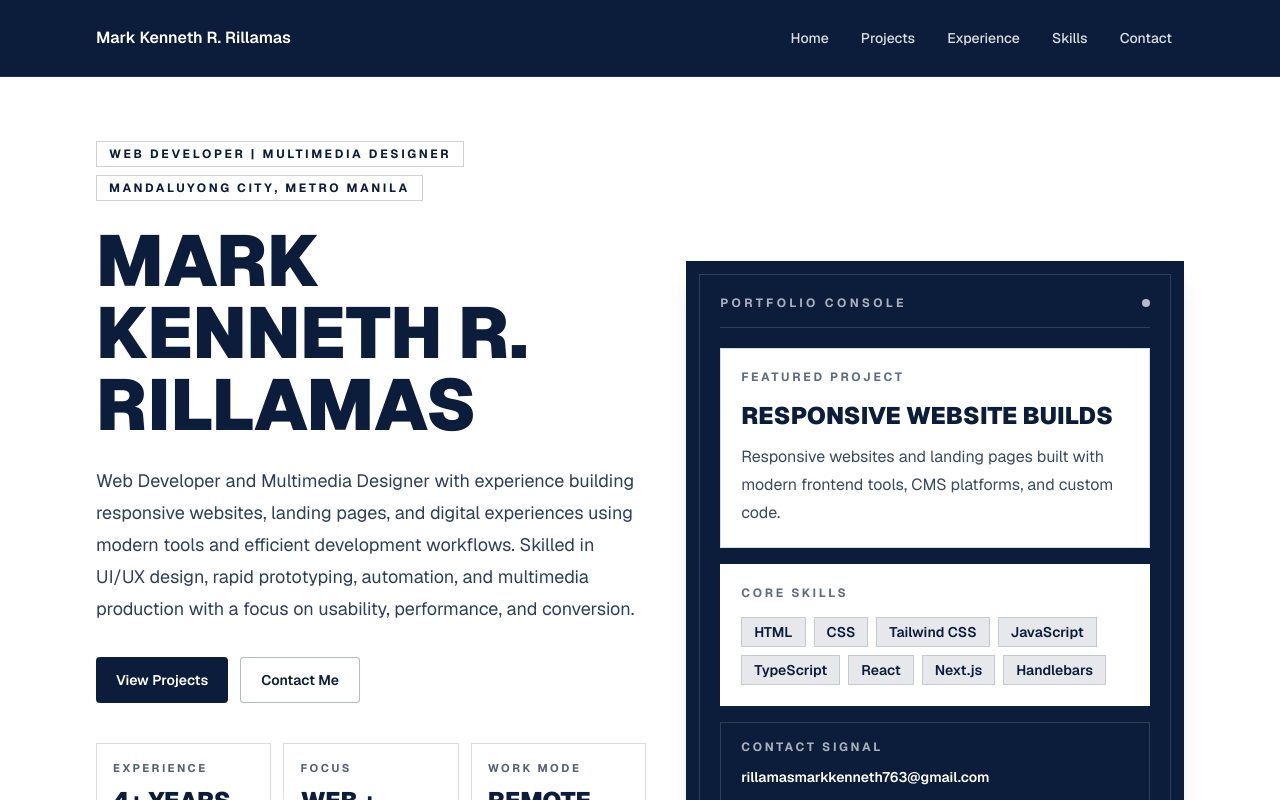
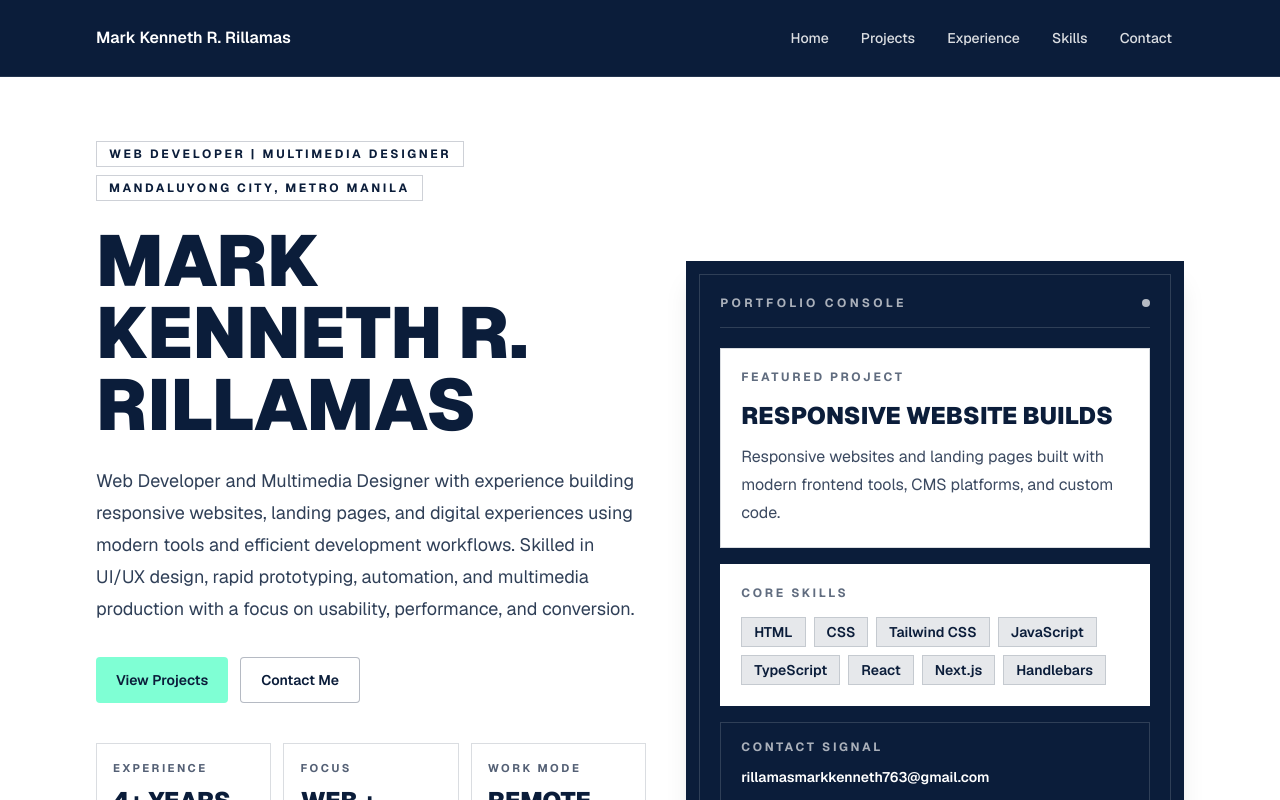
Before and after one commit to kenneth-tech/OnlinePortfolio, a Next.js app: page / in a window 1280 px wide. Shown: the top 800 px of the page. Built offline with nearby package versions, Linux system fonts and the light colour scheme.

Commit message:
style: simplify button interactions

```diff
--- a/src/components/animated-button-link.tsx
+++ b/src/components/animated-button-link.tsx
@@ -8,13 +8,13 @@ type AnimatedButtonLinkProps = {
 };
 
 const baseClasses =
-  "group relative isolate inline-flex min-h-11 items-center justify-center overflow-hidden rounded px-5 py-3 text-sm font-semibold outline-none transition duration-300 before:absolute before:inset-y-0 before:left-3 before:w-px before:bg-white/40 before:opacity-0 before:transition-opacity after:absolute after:inset-0 after:-z-10 after:-translate-x-full after:bg-brand-button after:transition-transform after:duration-500 hover:shadow-[0_0_28px_rgba(127,255,212,0.45)] hover:after:translate-x-0 focus-visible:ring-2 focus-visible:ring-brand-button focus-visible:ring-offset-4 focus-visible:after:translate-x-0 motion-reduce:transition-none motion-reduce:after:transition-none";
+  "inline-flex min-h-11 items-center justify-center rounded px-5 py-3 text-sm font-semibold outline-none transition-colors";
 
 const variantClasses = {
   primary:
-    "bg-brand-ink text-white after:bg-brand-button hover:text-brand-ink focus-visible:text-brand-ink",
+    "bg-brand-button text-brand-ink hover:bg-brand-button/80 focus-visible:ring-2 focus-visible:ring-brand-button focus-visible:ring-offset-4",
   secondary:
-    "border border-brand-muted/30 bg-white text-brand-ink after:bg-brand-button hover:border-brand-ink focus-visible:border-brand-ink",
+    "border border-brand-muted/30 bg-white text-brand-ink hover:border-brand-muted hover:bg-brand-muted/10 focus-visible:ring-2 focus-visible:ring-brand-muted focus-visible:ring-offset-4",
 };
 
 export function AnimatedButtonLink({
@@ -24,7 +24,7 @@ export function AnimatedButtonLink({
 }: AnimatedButtonLinkProps) {
   return (
     <Link href={href} className={`${baseClasses} ${variantClasses[variant]}`}>
-      <span className="relative z-10">{children}</span>
+      {children}
     </Link>
   );
 }
```
Also changed, not shown: 1 other file (tests, documents, lock files or other folders).
